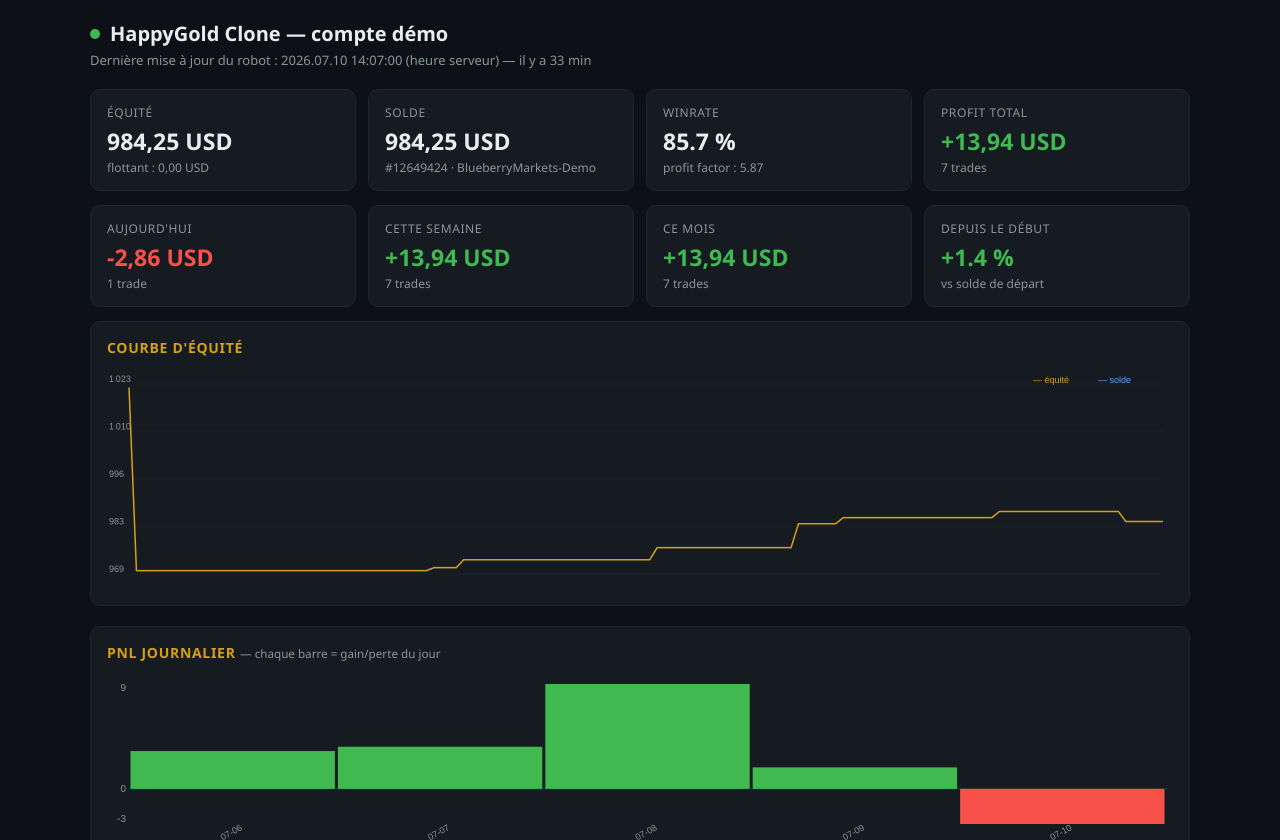
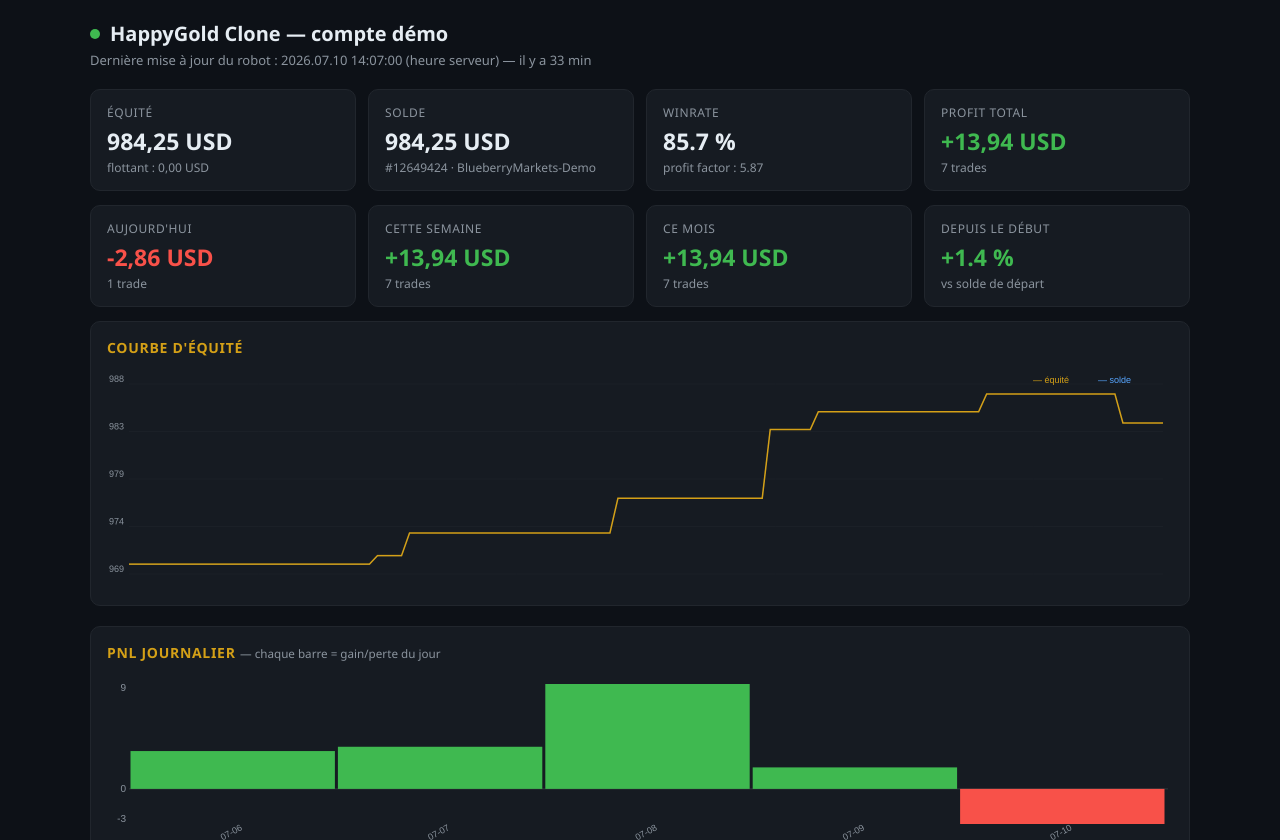
Before and after one commit to Fulflock/hgclone-monitor, a plain HTML site: page docs/index.html in a window 1280 px wide. Shown: the top 840 px of the page. Drawn offline with Linux system fonts and the light colour scheme.

Commit message:
Dashboard : courbe d'équité recadrée sur la période algo (ignore le plongeon manuel)
Co-Authored-By: claude-flow <ruv@ruv.net>

```diff
--- a/docs/index.html
+++ b/docs/index.html
@@ -220,7 +220,9 @@ async function refresh() {
     fill("orders", s.orders, o => `<tr><td>${o.time}</td><td>${o.symbol}</td><td class="${o.type.startsWith("buy") ? "buy" : "sell"}">${o.type.toUpperCase()}</td><td>${o.volume}</td><td>${o.price}</td><td>${o.sl}</td><td>${o.tp}</td></tr>`, "aucun ordre en attente (hors session 6h-22h serveur, ou pas de niveau valide)", 7);
     fill("deals", deals, d => `<tr><td>${d.time}</td><td>${d.symbol}</td><td class="${d.side}">${d.side.toUpperCase()}</td><td>${d.volume}</td><td>${d.price}</td><td class="${cls(d.profit)}">${fmt(d.profit, cur)}</td><td>${d.comment || ""}</td></tr>`, "aucun trade fermé pour l'instant", 7);
 
-    drawEquity(s.history);
+    // courbe d'équité : on démarre au lancement de l'algo (ignore le plongeon du trade manuel)
+    const histAlgo = (s.history || []).filter(p => (p.t || "") >= ALGO_START);
+    drawEquity(histAlgo.length >= 2 ? histAlgo : s.history);
     drawBars("daily", bDay, cur, 30);
     drawBars("weekly", bWeek, cur, 12);
     drawBars("monthly", bMonth, cur, 12);
```
